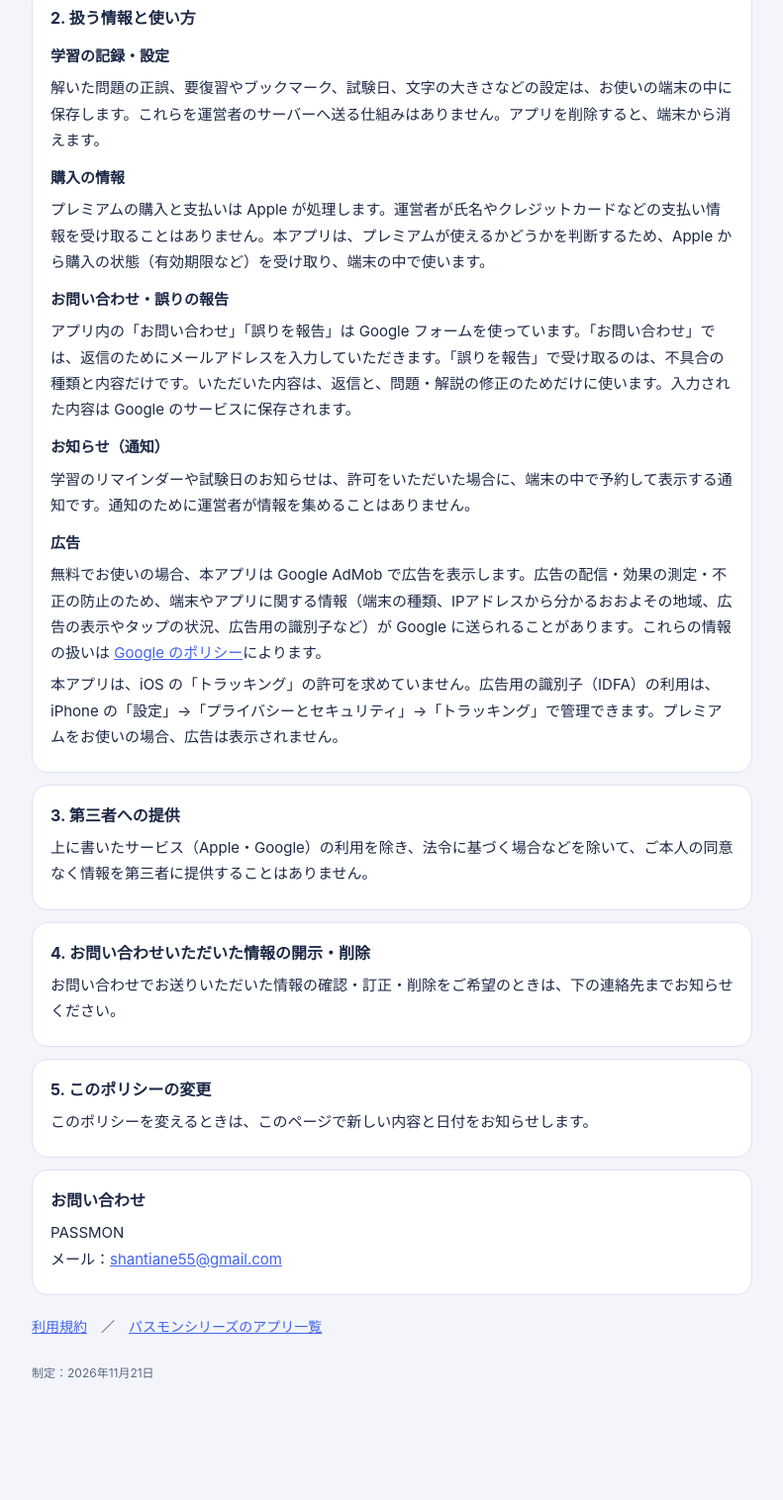
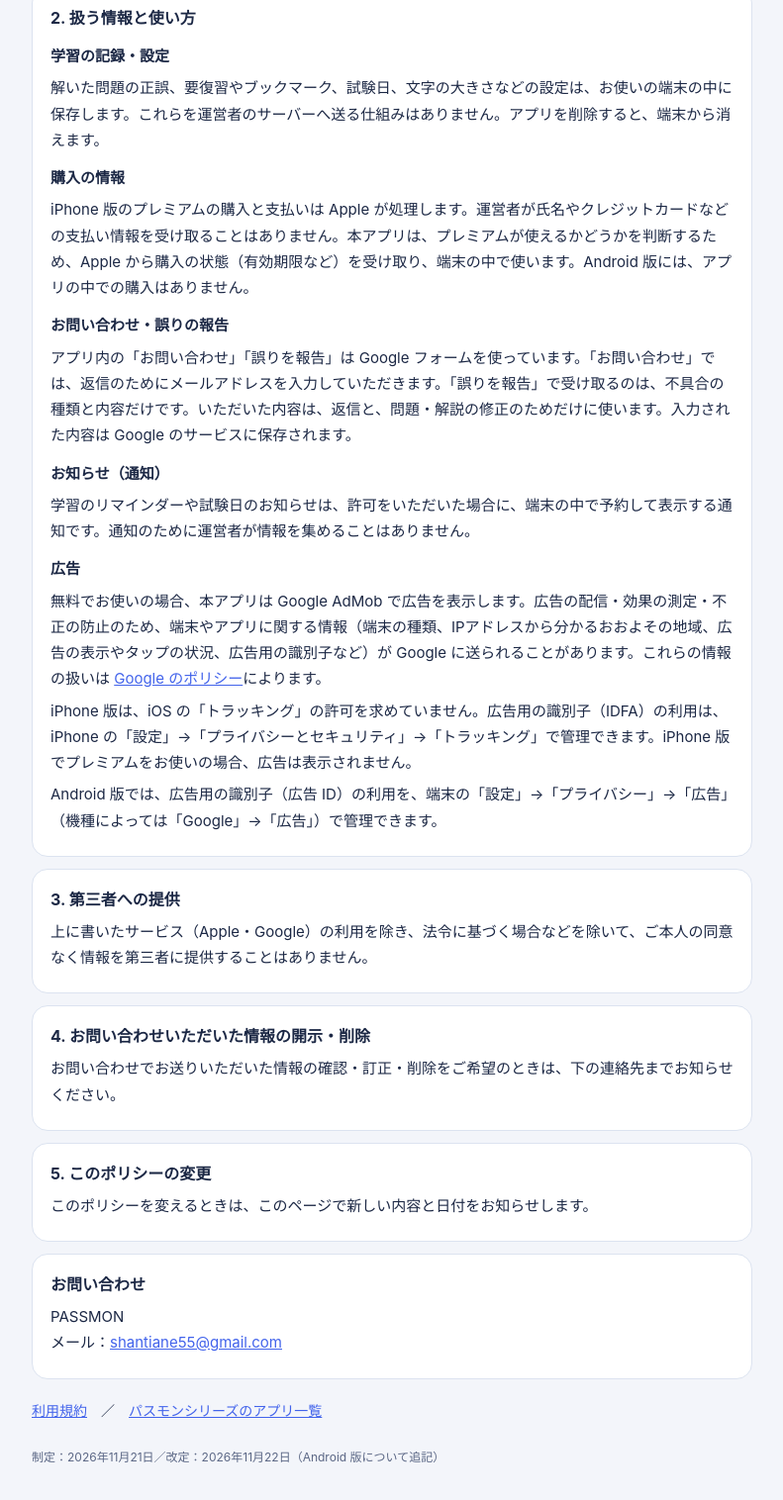
Before and after one commit to stay11/stay11.github.io, a plain HTML site: page passmon/privacy.html in a window 1280 px wide. Shown: the part 270-1786 px from the top of the page at 99% size, without its empty margins (244-1035 px from the left). Before the commit the page ends 1716 px from the top, so only its background shows below. Drawn offline with Linux system fonts and the light colour scheme.

Commit message:
プライバシーポリシー：Android 版（広告 ID の管理・アプリ内購入なし）について追記
Co-Authored-By: Claude Opus 5.5 <noreply@anthropic.com>

```diff
--- a/passmon/privacy.html
+++ b/passmon/privacy.html
@@ -41,7 +41,7 @@ footer{color:var(--sub);font-size:12px;margin-top:24px}
 <p>解いた問題の正誤、要復習やブックマーク、試験日、文字の大きさなどの設定は、お使いの端末の中に保存します。これらを運営者のサーバーへ送る仕組みはありません。アプリを削除すると、端末から消えます。</p>
 
 <h3>購入の情報</h3>
-<p>プレミアムの購入と支払いは Apple が処理します。運営者が氏名やクレジットカードなどの支払い情報を受け取ることはありません。本アプリは、プレミアムが使えるかどうかを判断するため、Apple から購入の状態（有効期限など）を受け取り、端末の中で使います。</p>
+<p>iPhone 版のプレミアムの購入と支払いは Apple が処理します。運営者が氏名やクレジットカードなどの支払い情報を受け取ることはありません。本アプリは、プレミアムが使えるかどうかを判断するため、Apple から購入の状態（有効期限など）を受け取り、端末の中で使います。Android 版には、アプリの中での購入はありません。</p>
 
 <h3>お問い合わせ・誤りの報告</h3>
 <p>アプリ内の「お問い合わせ」「誤りを報告」は Google フォームを使っています。「お問い合わせ」では、返信のためにメールアドレスを入力していただきます。「誤りを報告」で受け取るのは、不具合の種類と内容だけです。いただいた内容は、返信と、問題・解説の修正のためだけに使います。入力された内容は Google のサービスに保存されます。</p>
@@ -51,7 +51,8 @@ footer{color:var(--sub);font-size:12px;margin-top:24px}
 
 <h3>広告</h3>
 <p>無料でお使いの場合、本アプリは Google AdMob で広告を表示します。広告の配信・効果の測定・不正の防止のため、端末やアプリに関する情報（端末の種類、IPアドレスから分かるおおよその地域、広告の表示やタップの状況、広告用の識別子など）が Google に送られることがあります。これらの情報の扱いは <a href="https://policies.google.com/technologies/partner-sites?hl=ja">Google のポリシー</a>によります。</p>
-<p>本アプリは、iOS の「トラッキング」の許可を求めていません。広告用の識別子（IDFA）の利用は、iPhone の「設定」→「プライバシーとセキュリティ」→「トラッキング」で管理できます。プレミアムをお使いの場合、広告は表示されません。</p>
+<p>iPhone 版は、iOS の「トラッキング」の許可を求めていません。広告用の識別子（IDFA）の利用は、iPhone の「設定」→「プライバシーとセキュリティ」→「トラッキング」で管理できます。iPhone 版でプレミアムをお使いの場合、広告は表示されません。</p>
+<p>Android 版では、広告用の識別子（広告 ID）の利用を、端末の「設定」→「プライバシー」→「広告」（機種によっては「Google」→「広告」）で管理できます。</p>
 </section>
 
 <section>
@@ -75,7 +76,7 @@ footer{color:var(--sub);font-size:12px;margin-top:24px}
 </section>
 
 <nav><a href="terms.html">利用規約</a>　／　<a href="./">パスモンシリーズのアプリ一覧</a></nav>
-<footer>制定：2026年11月21日</footer>
+<footer>制定：2026年11月21日／改定：2026年11月22日（Android 版について追記）</footer>
 </main>
 </body>
 </html>
```
